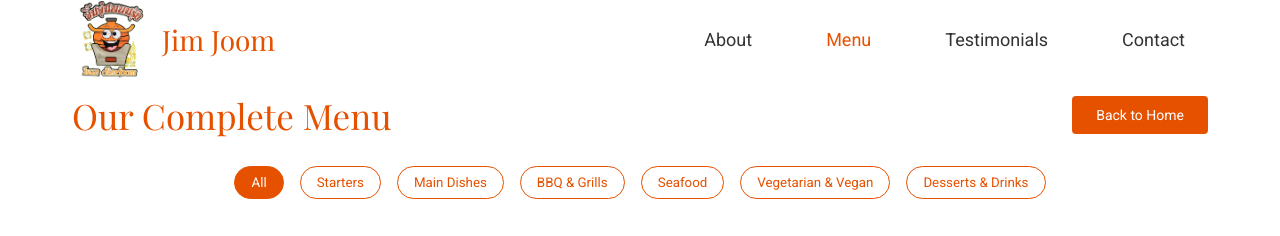
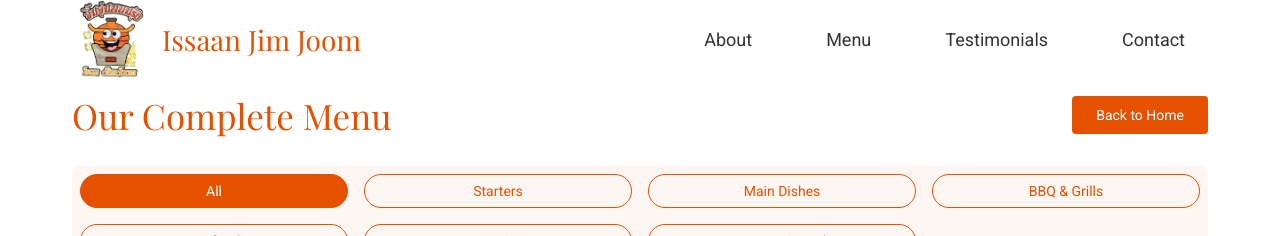
Before and after one commit to Bronzza/isaanspice, a plain HTML site: page menu.html in a window 1280 px wide. Shown: the top 236 px of the page. Drawn offline with nearby package versions, Linux system fonts and the light colour scheme.

Commit message:
minor changes ancors in header

```diff
--- a/components/header.html
+++ b/components/header.html
@@ -1,14 +1,14 @@
 <header class="header">
     <div class="header__container page__container">
-        <a href="#" class="header__logo-wrapper">
-            <img src="images/new_logo/Jimjoom_Logo__no_bg_resized_1.png" alt="Jim Joom Logo" class="header__logo-image">
-            <span class="header__logo-text">Jim Joom</span>
+        <a href="index.html" class="header__logo-wrapper">
+            <img src="images/new_logo/Jimjoom_Logo__no_bg_resized_1.png" alt="Issaan Jim Joom Logo" class="header__logo-image">
+            <span class="header__logo-text">Issaan Jim Joom</span>
         </a>
         <nav class="header__nav">
-            <a href="/#about" class="header__link">About</a>
-            <a href="/#menu" class="header__link">Menu</a>
-            <a href="/#testimonials" class="header__link">Testimonials</a>
-            <a href="/#contact" class="header__link">Contact</a>
+            <a href="index.html#about" class="header__link">About</a>
+            <a href="index.html#menu" class="header__link">Menu</a>
+            <a href="index.html#testimonials" class="header__link">Testimonials</a>
+            <a href="index.html#contact" class="header__link">Contact</a>
         </nav>
         <button class="header__burger" aria-label="Menu">
             <span></span>
--- a/css/main.css
+++ b/css/main.css
@@ -377,6 +377,12 @@ section.hero {
   padding-top: calc(16px + 16 * ((100vw - 320px) / 960));
   padding-bottom: calc(16px + 16 * ((100vw - 320px) / 960));
   background: #FFF3E0;
+}
+
+@media (max-width: 768px) {
+  .menu {
+    background: rgba(255, 243, 224, 0.7);
+  }
 }
 
 .menu__container {
@@ -763,6 +769,7 @@ section.hero {
   align-items: center;
   justify-content: center;
   gap: 8px;
+  gap: calc(4px + 4 * ((100vw - 320px) / 960));
 }
 
 .footer__hours {
@@ -836,6 +843,7 @@ section.hero {
 
 .footer__bottom {
   margin-top: 32px;
+  margin-top: calc(5px + 15 * ((100vw - 320px) / 960));
   padding-top: 24px;
   border-top: 1px solid rgba(255, 255, 255, 0.1);
   text-align: center;
@@ -904,17 +912,47 @@ section.hero {
 }
 
 .full-menu__categories {
-  display: flex;
-  gap: 16px;
+  display: grid;
+  grid-template-columns: repeat(auto-fit, minmax(140px, 1fr));
+  gap: 8px;
   margin-bottom: 32px;
-  overflow-x: auto;
-  padding-bottom: 8px;
+  padding: 8px;
+  background: rgba(230, 81, 0, 0.05);
+  border-radius: 8px;
+}
+
+@media (max-width: 540px) {
+  .full-menu__categories {
+    grid-template-columns: repeat(2, 1fr);
+  }
+  .full-menu__categories .full-menu__category:first-child {
+    grid-column: 1 / -1;
+  }
 }
 
 @media (min-width: 768px) {
   .full-menu__categories {
-    justify-content: center;
-    overflow-x: visible;
+    grid-template-columns: repeat(auto-fit, minmax(160px, 1fr));
+    gap: 12px;
+  }
+}
+
+@media (min-width: 1050px) {
+  .full-menu__categories {
+    grid-template-columns: repeat(4, 1fr);
+    gap: 16px;
+  }
+  .full-menu__categories .full-menu__category:first-child {
+    grid-column: auto;
+  }
+  .full-menu__categories .full-menu__category:nth-child(5) {
+    grid-column: 1;
+  }
+  .full-menu__categories .full-menu__category:nth-child(6) {
+    grid-column: 2;
+  }
+  .full-menu__categories .full-menu__category:nth-child(7) {
+    grid-column: 3;
   }
 }
 
@@ -926,6 +964,14 @@ section.hero {
   color: #E65100;
   border-radius: 20px;
   transition: all 0.3s ease;
+  text-align: center;
+  font-size: 0.9rem;
+}
+
+@media (min-width: 768px) {
+  .full-menu__category {
+    font-size: 1rem;
+  }
 }
 
 .full-menu__category:hover {
--- a/menu.html
+++ b/menu.html
@@ -18,7 +18,7 @@
         <div class="full-menu__container page__container">
             <div class="full-menu__header">
                 <h1 class="full-menu__title">Our Complete Menu</h1>
-                <a href="/" class="full-menu__back">Back to Home</a>
+                <a href="index.html" class="full-menu__back">Back to Home</a>
             </div>
 
             <div class="full-menu__categories">
```
